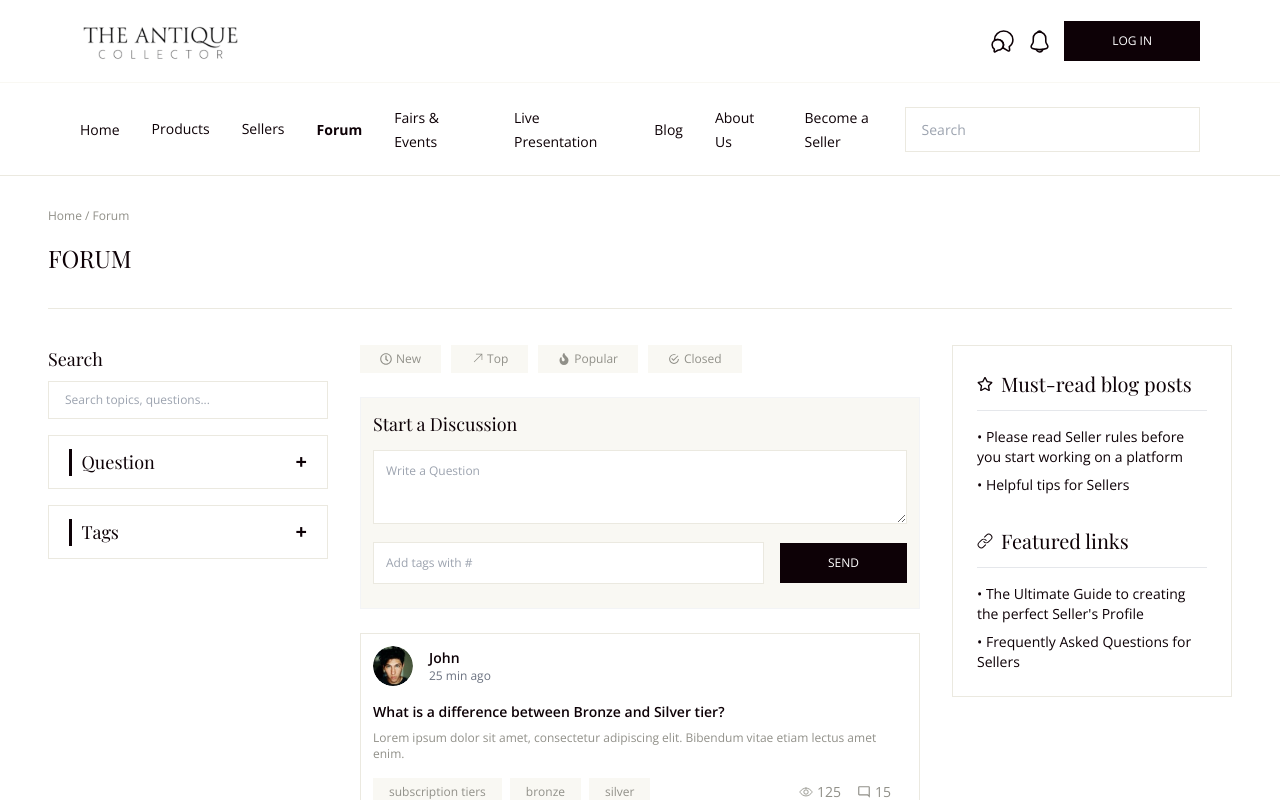
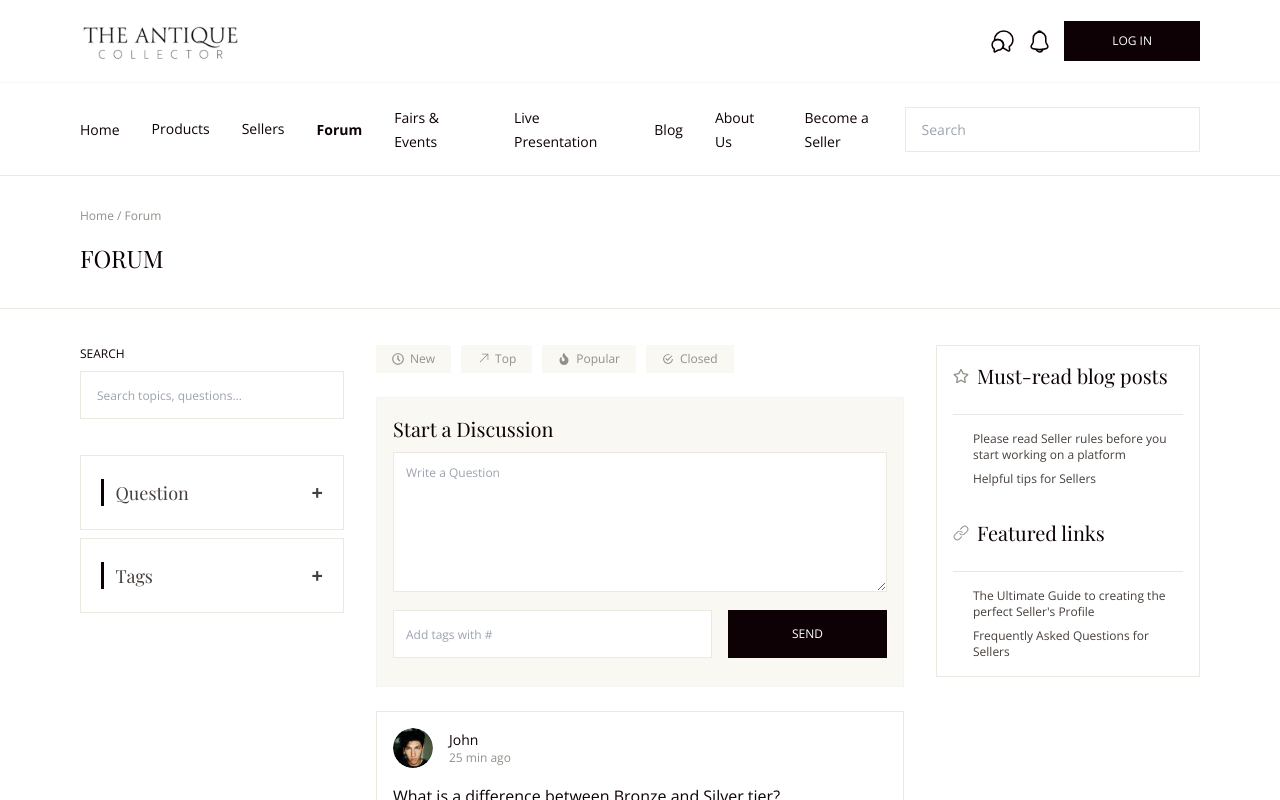
Before and after one commit to asfarmunir/Antique-Collectors, a Next.js app: page /forum in a window 1280 px wide. Shown: the top 800 px of the page. Built offline with nearby package versions, Linux system fonts and the light colour scheme.

Commit message:
forum fixed

```diff
--- a/app/forum/page.tsx
+++ b/app/forum/page.tsx
@@ -9,78 +9,80 @@ import { GoLink } from "react-icons/go";
 
 const PersonalInfo = () => {
   return (
-    <div className="px-5 md:px-12">
-      <div className="py-6 xl:py-[32px] border-b border-[#EBE9E0] pb-5 mb-9">
+    <div className="">
+      <div className="py-6 xl:py-[32px] border-b border-[#EBE9E0] pb-5 mb-9 px-5 md:px-12  xl:px-[80px]">
         <h1 className="text-xs text-[#919089]">Home / Forum</h1>
         <h1 className="font-playfair pt-4 uppercase text-[24px] ">FORUM</h1>
       </div>
-      <div className=" w-full flex flex-col sm:flex-row items-start gap-5 md:gap-8   ">
-        <div className=" w-full sm:w-1/4">
-          <h2 className="text-lg font-playfair mb-2">Search</h2>
+      <div className=" w-full flex flex-col sm:flex-row items-start gap-5 md:gap-8 px-5 md:px-12  xl:px-[80px]  ">
+        <div className=" w-full sm:w-1/4 ">
+          <h2 className="text-[12px] uppercase  mb-2">Search</h2>
           <input
             type="text"
-            className="border mb-4 border-[#EBE9E0] w-full py-2.5 text-xs px-4"
+            className="border mb-4 border-[#EBE9E0] h-[48px] w-full py-2.5 text-xs px-4"
             placeholder="Search topics, questions..."
           />
-          <div className="border mb-4 flex items-center justify-between border-[#EBE9E0] w-full py-3 text-xs px-5">
-            <p className="text-lg font-playfair">
-              <span className="h-2 w-0.5 bg-[#0D0106] p-[0.08rem] mr-2.5"></span>
+          <div className="border mt-5 mb-2 flex items-center justify-between border-[#EBE9E0] w-full py-3 xl:h-[75px] text-xs px-5">
+            <p className="text-lg text-[#463F3A] font-playfair">
+              <span className="h-2 w-0.5 bg-[#0D0106] p-[0.08rem] mr-3"></span>
               Question
             </p>
-            <span className="text-xl font-bold">+</span>
+            <span className="text-xl font-bold text-[#463F3A]">+</span>
           </div>
-          <div className="border mb-4 flex items-center justify-between border-[#EBE9E0] w-full py-3 text-xs px-5">
-            <p className="text-lg font-playfair">
-              <span className="h-2 w-0.5 bg-[#0D0106] p-[0.08rem] mr-2.5"></span>
+          <div className="border mb-4 flex items-center justify-between border-[#EBE9E0] w-full py-3 xl:h-[75px] text-xs px-5">
+            <p className="text-lg text-[#463F3A] font-playfair">
+              <span className="h-2 w-0.5 bg-[#0D0106] p-[0.08rem] mr-3"></span>
               Tags
             </p>
-            <span className="text-xl font-bold">+</span>
+            <span className="text-xl font-bold text-[#463F3A]">+</span>
           </div>
         </div>
         {/* Main Section */}
         <div className=" w-full md:w-2/4">
           {/* Tabs */}
           <div className="flex gap-2.5 mb-6 flex-wrap">
-            <button className="px-5 inline-flex items-center gap-1 text-xs 2xl:text-sm py-1.5 bg-[#F9F8F3]  text-[#919089] ">
+            <button className="px-4 hover:bg-[#463F3A] hover:text-white inline-flex items-center gap-1.5 text-xs 2xl:text-sm py-1.5 bg-[#F9F8F3]  text-[#919089] ">
               <FaRegClock />
               New
             </button>
-            <button className="px-5 inline-flex items-center gap-1 text-xs 2xl:text-sm py-1.5 bg-[#F9F8F3] text-[#919089] hover:text-gray-900">
+            <button className="px-4 hover:bg-[#463F3A] hover:text-white inline-flex items-center gap-1.5 text-xs 2xl:text-sm py-1.5 bg-[#F9F8F3] text-[#919089] ">
               <TfiArrowTopRight />
               Top
             </button>
-            <button className="px-5 inline-flex items-center gap-1 text-xs 2xl:text-sm py-1.5 bg-[#F9F8F3] text-[#919089] hover:text-gray-900">
+            <button className="px-4 hover:bg-[#463F3A] hover:text-white inline-flex items-center gap-1.5 text-xs 2xl:text-sm py-1.5 bg-[#F9F8F3] text-[#919089] ">
               <FaFire />
               Popular
             </button>
-            <button className="px-5 inline-flex items-center gap-1 text-xs 2xl:text-sm py-1.5 bg-[#F9F8F3] text-[#919089] hover:text-gray-900">
+            <button className="px-4 hover:bg-[#463F3A] hover:text-white inline-flex items-center gap-1.5 text-xs 2xl:text-sm py-1.5 bg-[#F9F8F3] text-[#919089] ">
               <IoMdCheckmarkCircleOutline />
               Closed
             </button>
           </div>
 
           {/* Start a Discussion */}
-          <div className="bg-primary-50 border border-gray-100 p-3  mb-6">
-            <h2 className="text-lg font-playfair  mb-3">Start a Discussion</h2>
+          <div className="bg-primary-50 border border-gray-100 p-[16px]  mb-6">
+            <h2 className="text-[20px] font-playfair  mb-2">
+              Start a Discussion
+            </h2>
             <textarea
-              className="w-full p-3 border text-xs 2xl:text-sm border-[#EBE9E0]  mb-3"
+              className="w-full p-3 border xl:h-[140px] text-xs 2xl:text-sm border-[#EBE9E0]  mb-3"
               placeholder="Write a Question"
               rows={3}
             ></textarea>
             <div className="flex items-center gap-4 mb-3">
               <input
-                className="w-full p-3 border text-xs 2xl:text-sm border-[#EBE9E0]"
+                className="w-full p-3 border text-xs xl:h-[48px] 2xl:text-sm border-[#EBE9E0]"
                 type="text"
                 placeholder="Add tags with #"
               />
-              <button className="px-12 py-3 text-xs 2xl:text-sm bg-[#0D0106] text-white  hover:bg-gray-800">
+              <button className="px-12 xl:px-16 py-3 text-[12px]  xl:h-[48px] 2xl:text-sm bg-[#0D0106] text-white  hover:bg-gray-800">
                 SEND
               </button>
             </div>
           </div>
 
           {/* Discussion List */}
-          <div className="bg-white border border-[#EBE9E0] p-3 ">
+          <div className="bg-white border border-[#EBE9E0] p-[16px] ">
             <div className="flex items-center mb-4">
               <Image
                 src="/avatar.svg"
@@ -90,14 +92,14 @@ const PersonalInfo = () => {
                 height={40}
               />
               <div>
-                <p className="font-semibold text-sm">John</p>
-                <p className="text-xs  text-gray-500 ">25 min ago</p>
+                <p className=" text-sm">John</p>
+                <p className="text-xs  text-[#919089] ">25 min ago</p>
               </div>
             </div>
-            <h3 className="font-semibold  mb-2 text-sm 2xl:text-base">
+            <h3 className="  mb-2 text-sm xl:text-base">
               What is a difference between Bronze and Silver tier?
             </h3>
-            <p className="text-[#919089] mb-4 text-xs 2xl:text-sm">
+            <p className="text-[#919089] mb-4 text-xs xl:text-sm">
               Lorem ipsum dolor sit amet, consectetur adipiscing elit. Bibendum
               vitae etiam lectus amet enim.
             </p>
@@ -129,27 +131,26 @@ const PersonalInfo = () => {
 
         {/* Sidebar */}
         <div className="w-full md:w-1/4">
-          <div className="bg-white border border-[#EBE9E0] p-6  mb-6">
-            <h4 className="font-playfair w-full pb-3 border-b text-xl 2xl:text-2xl mb-4 inline-flex items-center gap-2">
-              <FaRegStar className="text-base 2xl:text-lg" />
+          <div className="bg-white border border-[#EBE9E0] p-[16px]  mb-6">
+            <h4 className="font-playfair w-full pb-[24px] border-b text-xl 2xl:text-2xl mb-4 inline-flex items-center gap-2">
+              <FaRegStar className="text-base text-[#919089] 2xl:text-lg" />
               Must-read blog posts
             </h4>
-            <ul className="text-sm 2xl:text-base">
-              <li className="mb-2">
-                • Please read Seller rules before you start working on a
-                platform
+            <ul className="text-xs text-[#463F3A] 2xl:text-base list-disc pl-5">
+              <li className="mb-2 list-item">
+                Please read Seller rules before you start working on a platform
               </li>
-              <li>• Helpful tips for Sellers</li>
+              <li>Helpful tips for Sellers</li>
             </ul>
-            <h4 className="font-playfair w-full pb-3 border-b text-xl 2xl:text-2xl mt-8 mb-4 inline-flex items-center gap-2">
-              <GoLink className="text-base 2xl:text-lg" />
+            <h4 className="font-playfair w-full pb-[24px] border-b text-xl 2xl:text-2xl mt-8 mb-4 inline-flex items-center gap-2">
+              <GoLink className="text-base text-[#919089] 2xl:text-lg" />
               Featured links
             </h4>
-            <ul className="text-sm 2xl:text-base">
+            <ul className="text-xs text-[#463F3A] 2xl:text-base list-disc pl-5">
               <li className="mb-2">
-                • The Ultimate Guide to creating the perfect Seller's Profile
+                The Ultimate Guide to creating the perfect Seller's Profile
               </li>
-              <li>• Frequently Asked Questions for Sellers</li>
+              <li>Frequently Asked Questions for Sellers</li>
             </ul>
           </div>
         </div>
```
